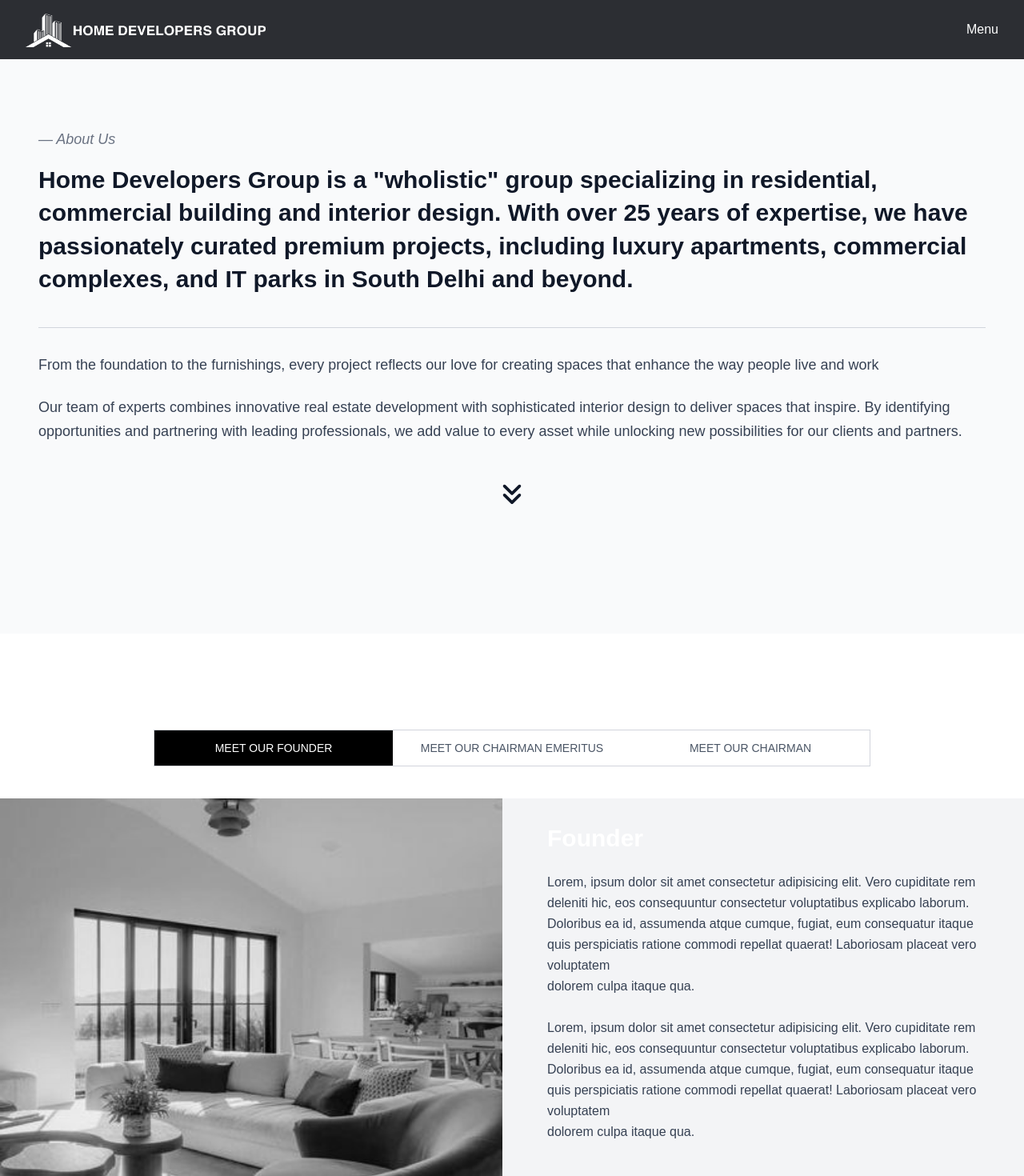
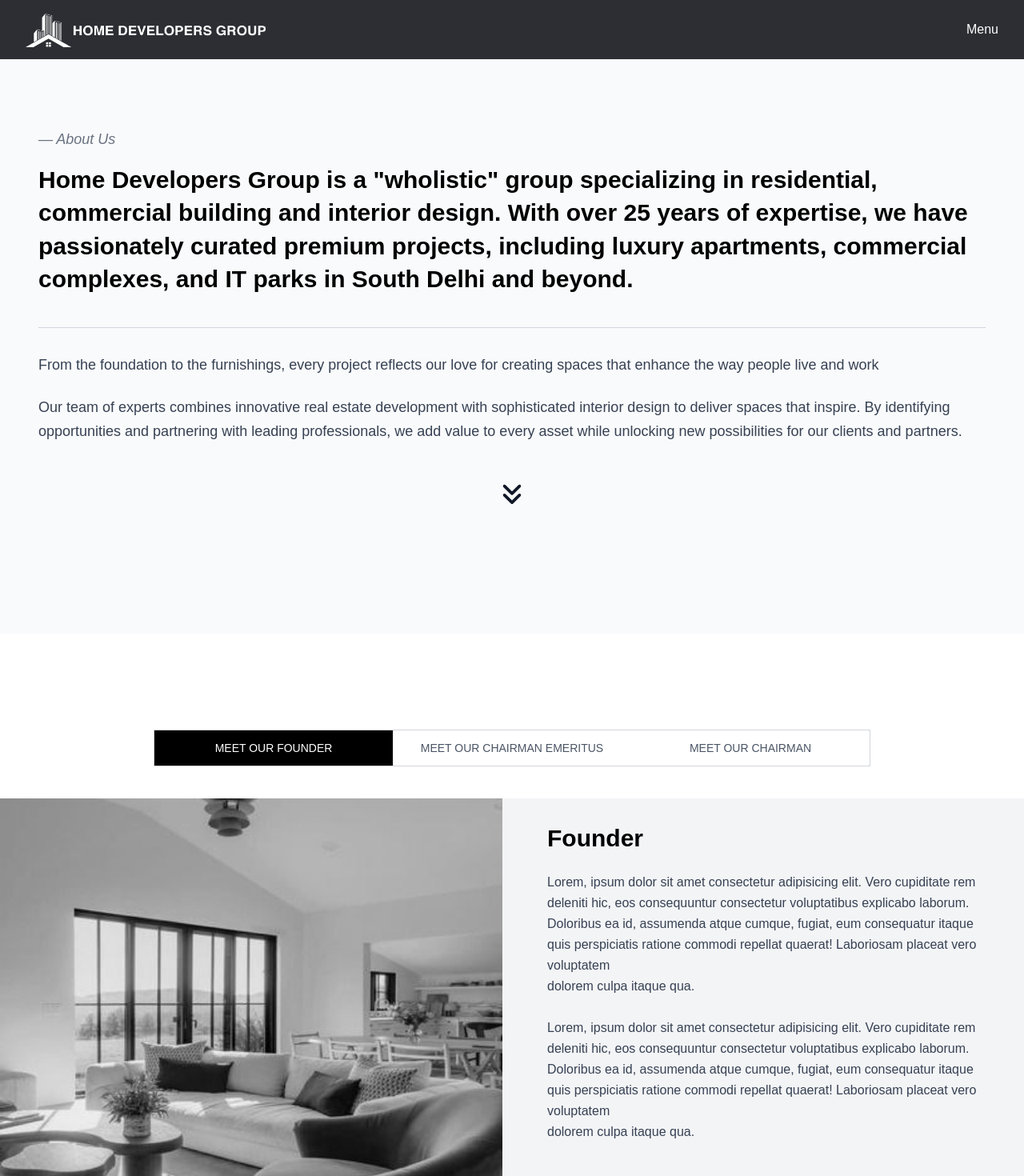
Before and after one commit to kumarprincepk/hdgroupnext, a Next.js app: page /about in a window 1280 px wide. Shown: the top 1470 px of the page at 80% size. Built offline with nearby package versions, Linux system fonts and the light colour scheme.

Commit message:
text color update

```diff
--- a/app/about/page.jsx
+++ b/app/about/page.jsx
@@ -144,10 +144,10 @@ Doloribus ea id, assumenda atque cumque, fugiat, eum consequatur itaque quis per
         <div className="max-w-7xl mx-auto px-6 py-20">
           <div className="max-w-7xl mx-auto px-6 py-20">
             <div className="mb-10">
-              <span className="block text-gray-500 italic mb-4 text-lg">
+              <span className="block text-gray-500 italic mb-4 text-lg text-black">
                 — About Us
               </span>
-              <h1 className="text-2xl md:text-3xl font-bold leading-snug">
+              <h1 className="text-2xl md:text-3xl font-bold leading-snug text-black">
                 Home Developers Group is a "wholistic" group specializing in
                 residential, commercial building and interior design. With over
                 25 years of expertise, we have passionately curated premium
@@ -234,10 +234,10 @@ Doloribus ea id, assumenda atque cumque, fugiat, eum consequatur itaque quis per
                       : "animate-slide-in-left"
                     }`}
                 >
-                  <h2 className="text-3xl font-bold mb-6">
+                  <h2 className="text-3xl font-bold mb-6 text-black">
                     {tabData[activeTab][slide].heading}
                   </h2>
-                  <div className="prose prose-lg">
+                  <div className="prose prose-lg text-black">
                     <p className="text-gray-700 whitespace-pre-line leading-relaxed">
                       {tabData[activeTab][slide].content}
                     </p>
```
